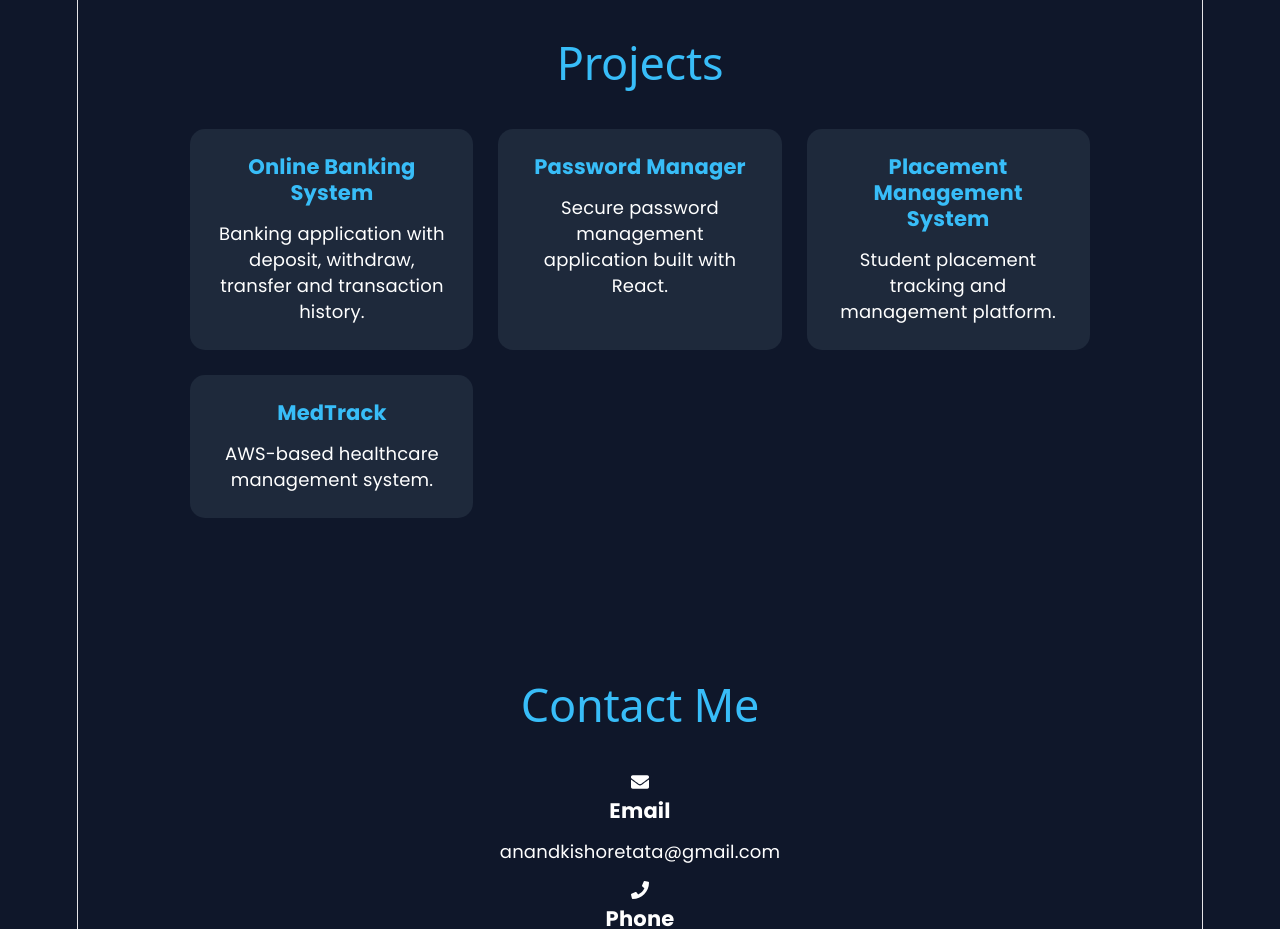
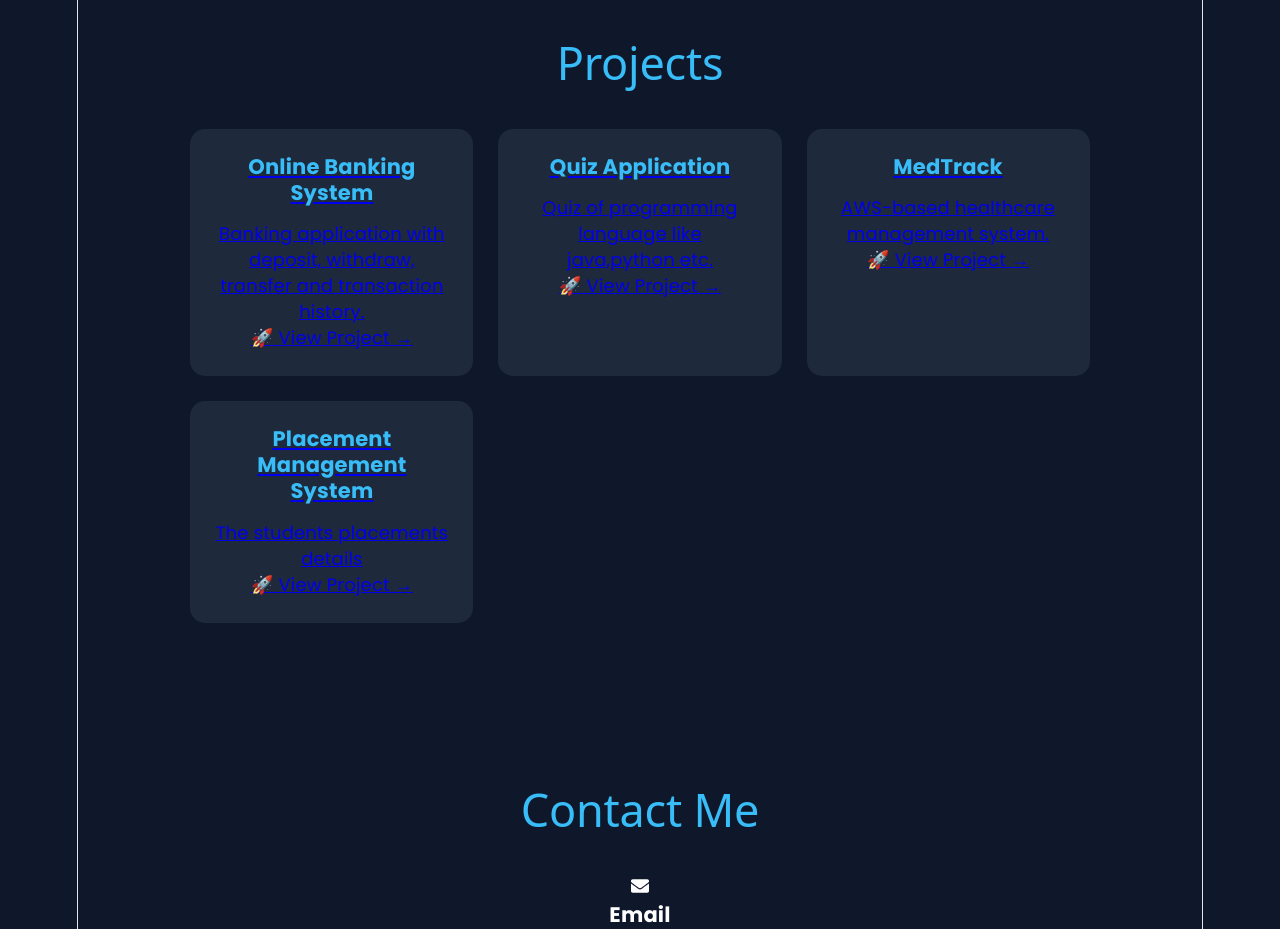
Before and after one commit to anandkishoretata-ak/Portfolio, a React (Vite) app: page / in a window 1280 px wide. Shown: the part 1600-2529 px from the top of the page. Built offline with nearby package versions, Linux system fonts and the light colour scheme.

Commit message:
my moditfy code

```diff
--- a/src/components/Projects.jsx
+++ b/src/components/Projects.jsx
@@ -1,40 +1,80 @@
+
+import { motion } from "framer-motion";
+
 function Projects() {
   const projects = [
     {
       title: "Online Banking System",
       description:
         "Banking application with deposit, withdraw, transfer and transaction history.",
+      github:
+        "https://github.com/anandkishoretata-ak/Online-Banking-System.git",
     },
+
     {
-      title: "Password Manager",
+      title: "Quiz Application",
       description:
-        "Secure password management application built with React.",
-    },
-    {
-      title: "Placement Management System",
-      description:
-        "Student placement tracking and management platform.",
+        "Quiz of programming language like java,python etc.",
+      github:
+        "https://github.com/anandkishoretata-ak/Quiz-Application.git",
     },
     {
       title: "MedTrack",
       description:
         "AWS-based healthcare management system.",
+      github:
+        "https://github.com/anandkishoretata-ak/medtrack.git",
+    },
+    {
+      title:"Placement Management System",
+      description:
+      "The students placements details",
+      github:
+      "https://github.com/anandkishoretata-ak/Placement-Management-System.git",
+
     },
   ];
 
   return (
-    <section id="projects">
+    <motion.section
+      id="projects"
+      initial={{ opacity: 0, y: 100 }}
+      whileInView={{ opacity: 1, y: 0 }}
+      transition={{ duration: 0.8 }}
+      viewport={{ once: true }}
+    >
       <h2>Projects</h2>
 
       <div className="project-container">
         {projects.map((project, index) => (
-          <div key={index} className="project-card">
+          <motion.a
+            key={index}
+            href={project.github}
+            target="_blank"
+            rel="noreferrer"
+            className="project-card"
+            initial={{ opacity: 0, scale: 0.8 }}
+            whileInView={{ opacity: 1, scale: 1 }}
+            transition={{
+              duration: 0.5,
+              delay: index * 0.2,
+            }}
+            viewport={{ once: true }}
+            whileHover={{
+              scale: 1.05,
+              y: -10,
+            }}
+          >
             <h3>{project.title}</h3>
             <p>{project.description}</p>
-          </div>
+
+            <span className="view-project">
+              🚀 View Project →
+            </span>
+          </motion.a>
         ))}
       </div>
-    </section>
+    </motion.section>
   );
 }
 
```
